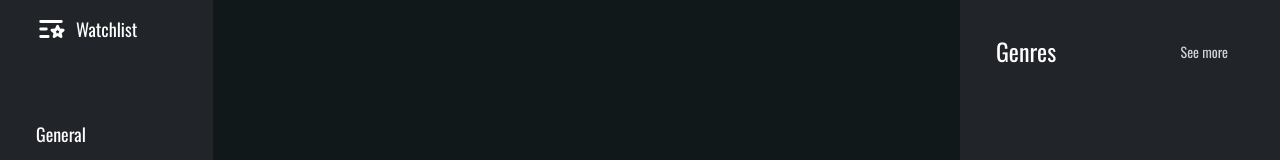
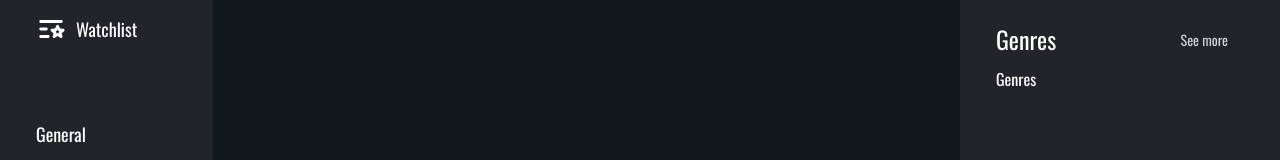
Before and after one commit to DXTPAxT/MoFi, a React (Create React App) app: page / in a window 1280 px wide. Shown: the part 527-687 px from the top of the page. Built offline with nearby package versions, Linux system fonts and the light colour scheme; some icons are missing.

Commit message:
gh-pages

```diff
--- a/package.json
+++ b/package.json
@@ -12,6 +12,7 @@
         "@testing-library/user-event": "^13.5.0",
         "@tippyjs/react": "^4.2.6",
         "classnames": "^2.5.1",
+        "gh-pages": "^6.1.1",
         "normalize.css": "^8.0.1",
         "react": "^18.2.0",
         "react-dom": "^18.2.0",
@@ -29,6 +30,8 @@
         "sass": "^1.74.1"
     },
     "scripts": {
+        "predeploy": "npm run build",
+        "deploy": "gh-pages -d build",
         "start": "react-app-rewired start",
         "build": "react-app-rewired build",
         "test": "react-app-rewired test",
@@ -51,5 +54,6 @@
             "last 1 firefox version",
             "last 1 safari version"
         ]
+    },
+    "homepage": "https://dxtpaxt.github.io/MoFi/"
 }
-}
--- a/src/components/Layout/components/MovieCard/MovieCard.module.scss
+++ b/src/components/Layout/components/MovieCard/MovieCard.module.scss
@@ -16,9 +16,6 @@
     background-color: rgba(0, 0, 0, 0.495);
     border-radius: 12px;
     padding: 8px;
-}
-
-.movie-content {
 }
 
 .movie-name {
--- a/src/components/Layout/components/Sidebar2/MovieOptionContents/Genres/index.js
+++ b/src/components/Layout/components/Sidebar2/MovieOptionContents/Genres/index.js
@@ -5,7 +5,7 @@ import SlideShow from '~/components/Layout/components/SlideShow';
 const cx = classNames.bind(styles);
 
 function Genres() {
-    return;
+    return <div>Genres</div>;
 }
 
 export default Genres;
```
Also changed, not shown: 1 other file (tests, documents, lock files or other folders). Lines whose indentation alone changed are shown as unchanged.
